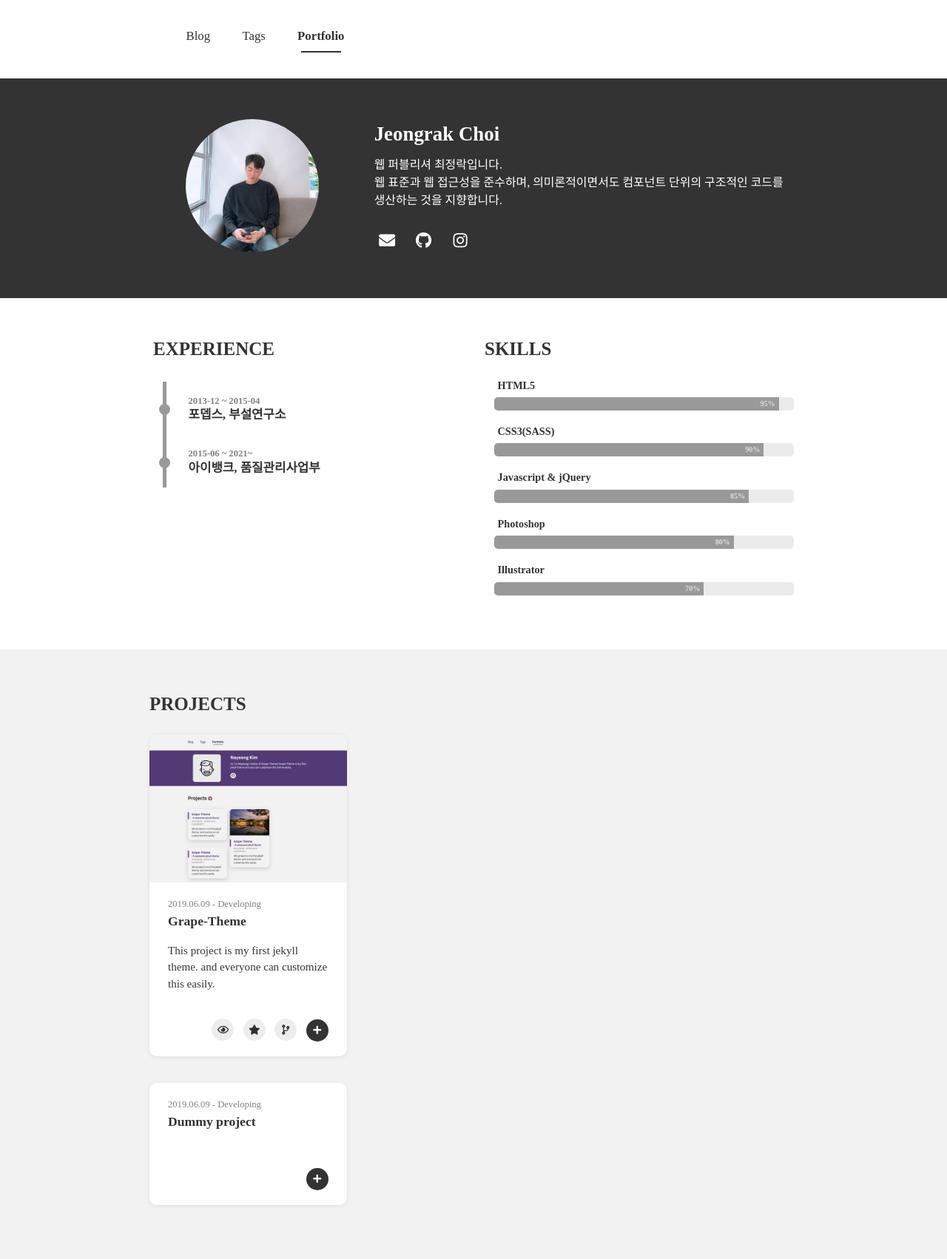
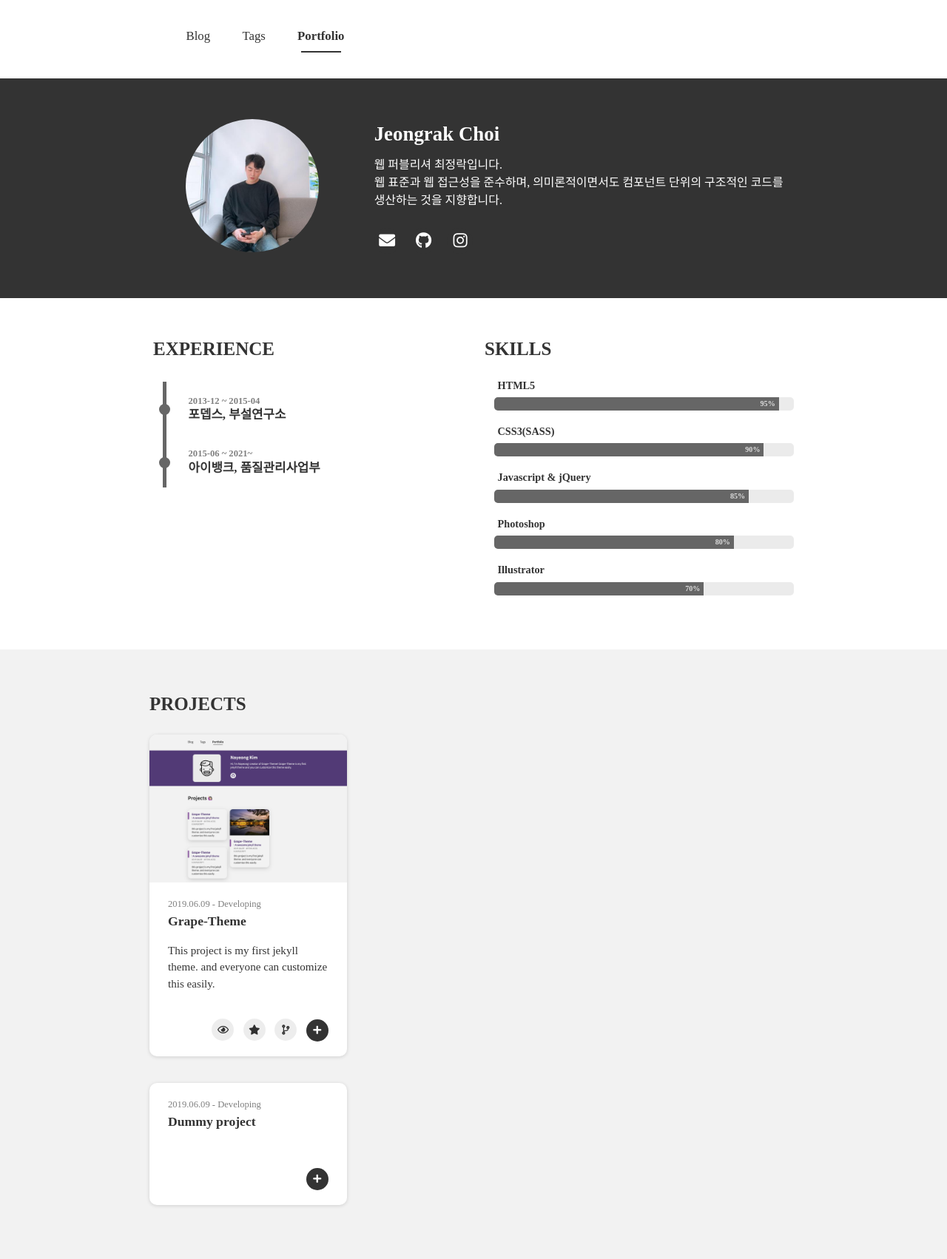
Before and after one commit to JeongrakChoi/JeongrakChoi.github.io, a Jekyll site: the page built from portfolio.html, in a window 1280 px wide. Shown: the whole page at 74% size. Built offline with Jekyll 4.4.1, drawn with Linux system fonts in a browser that asks for light colours; nearby versions of some CDN libraries; some web fonts are replaced.

Commit message:
Update _variable.scss

```diff
--- a/_sass/base/_variable.scss
+++ b/_sass/base/_variable.scss
@@ -1,7 +1,7 @@
-$theme-color : /*#8b51a3;*/ #999;
+$theme-color : /*#8b51a3;*/ #666;
 $theme-bright : #f7f4f9;
 $theme-dark : #333;
-$theme-dark2 : #666;
+$theme-dark2 : #111;
 $text : rgba(0,0,0,0.8);
 $text-gray : rgba(0,0,0,0.54);
 
```
